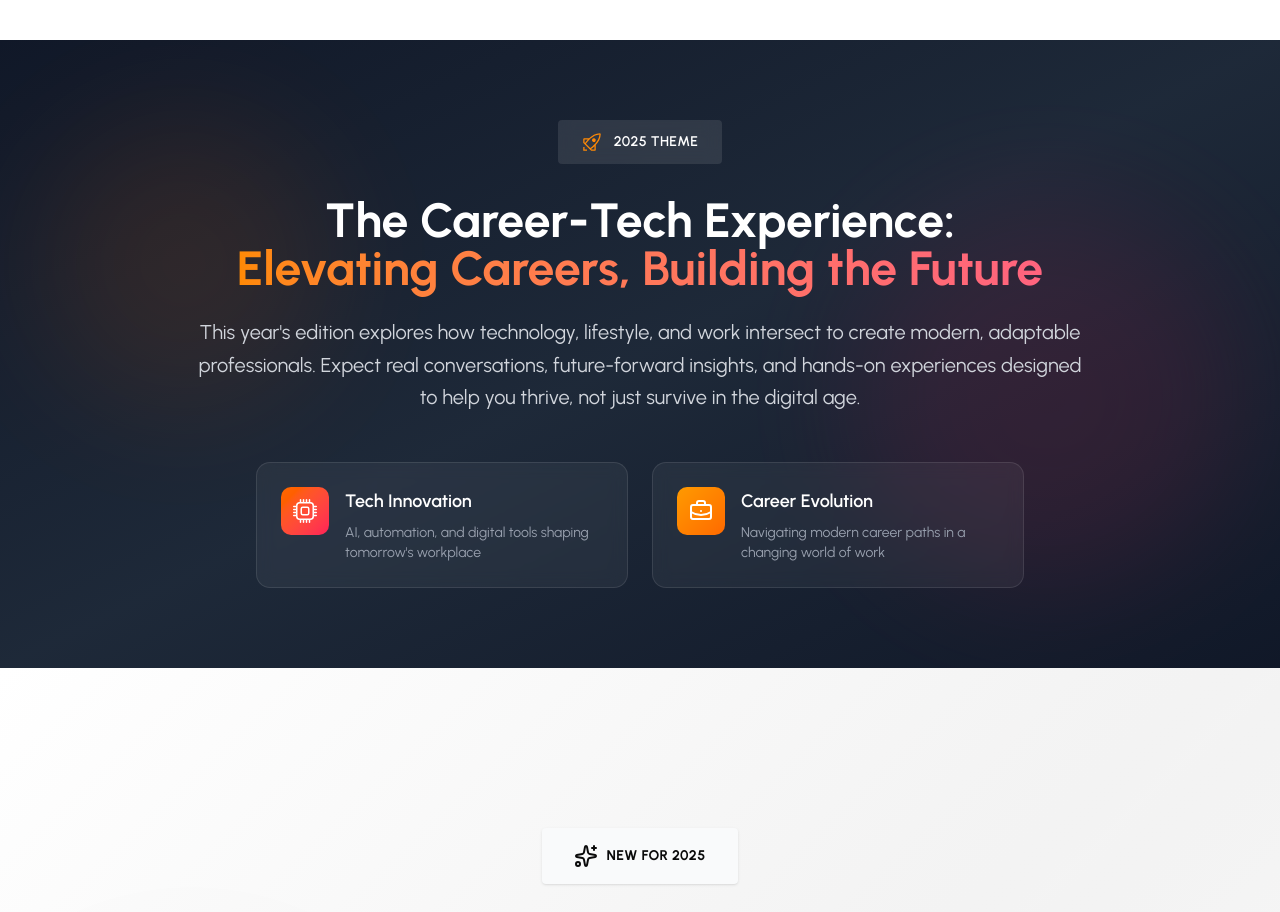
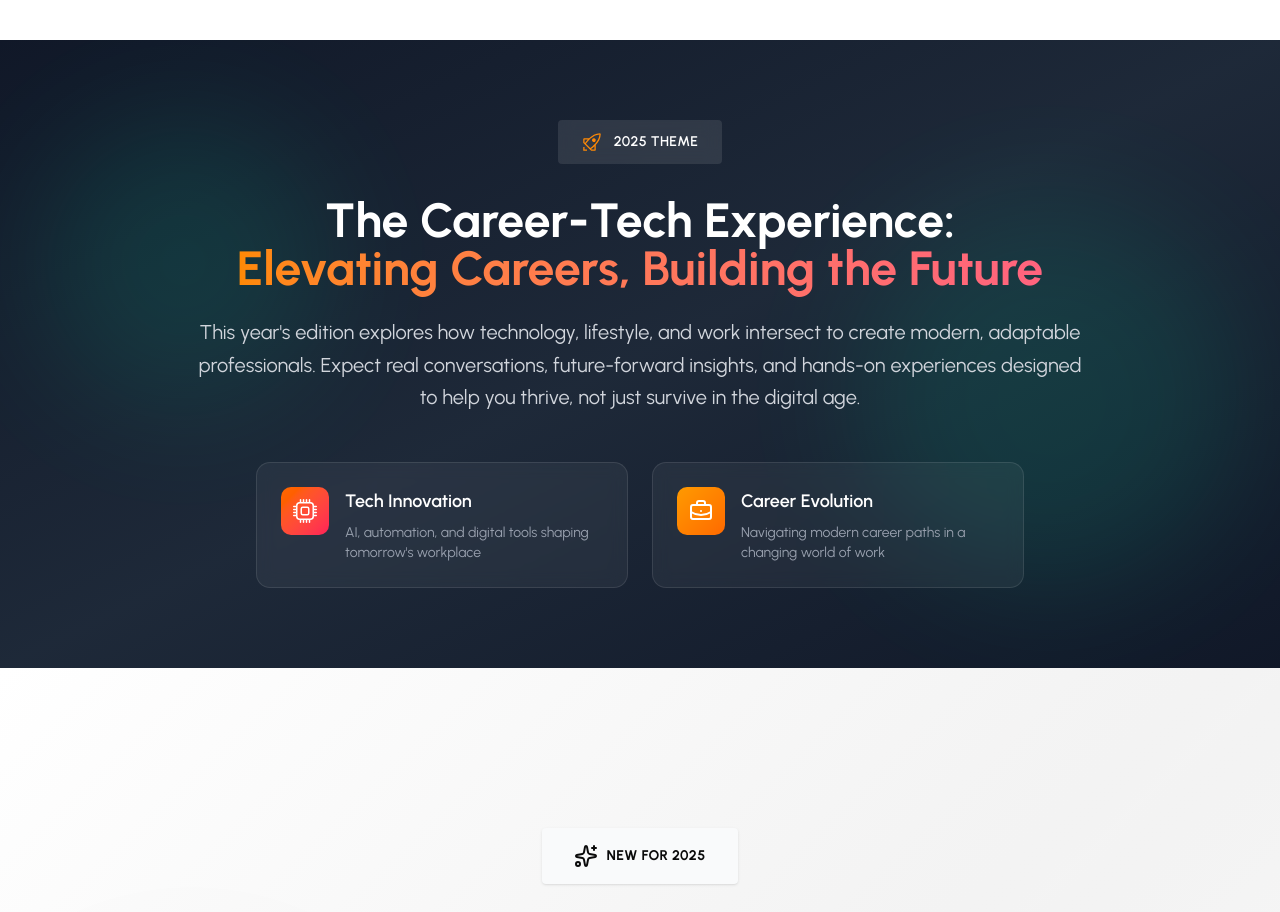
Before and after one commit to Olawoyin1/cbrunch, a React (Vite) app: page / in a window 1280 px wide. Shown: the part 1840-2752 px from the top of the page. Built offline with nearby package versions, Linux system fonts and the light colour scheme.

Commit message:
new green effect on the theme

```diff
--- a/src/components/Theme.tsx
+++ b/src/components/Theme.tsx
@@ -7,8 +7,8 @@
   return (
     <section className="py-20 bg-gradient-to-br from-gray-900 via-gray-800 to-gray-900 text-white relative overflow-hidden">
       <div className="absolute inset-0 opacity-10">
-        <div className="absolute top-20 left-10 w-72 h-72 bg-orange-500 rounded-full filter blur-3xl"></div>
-        <div className="absolute bottom-20 right-10 w-96 h-96 bg-rose-500 rounded-full filter blur-3xl"></div>
+        <div className="absolute top-20 left-10 w-72 h-72 bg-[#00FFBD] rounded-full filter blur-3xl"></div>
+        <div className="absolute bottom-20 right-10 w-96 h-96 bg-[#00FFBD] rounded-full filter blur-3xl"></div>
       </div>
 
       <div className="container mx-auto px-4 sm:px-6 lg:px-8 relative z-10">
```
